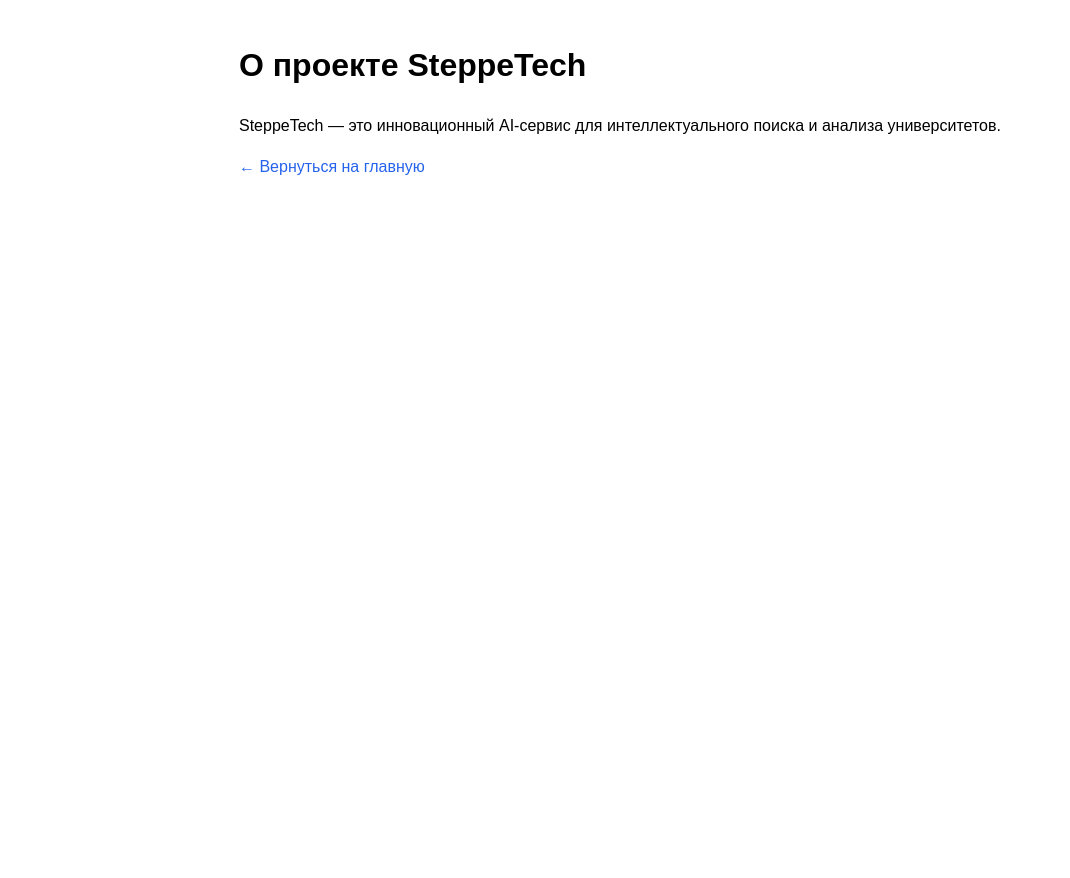
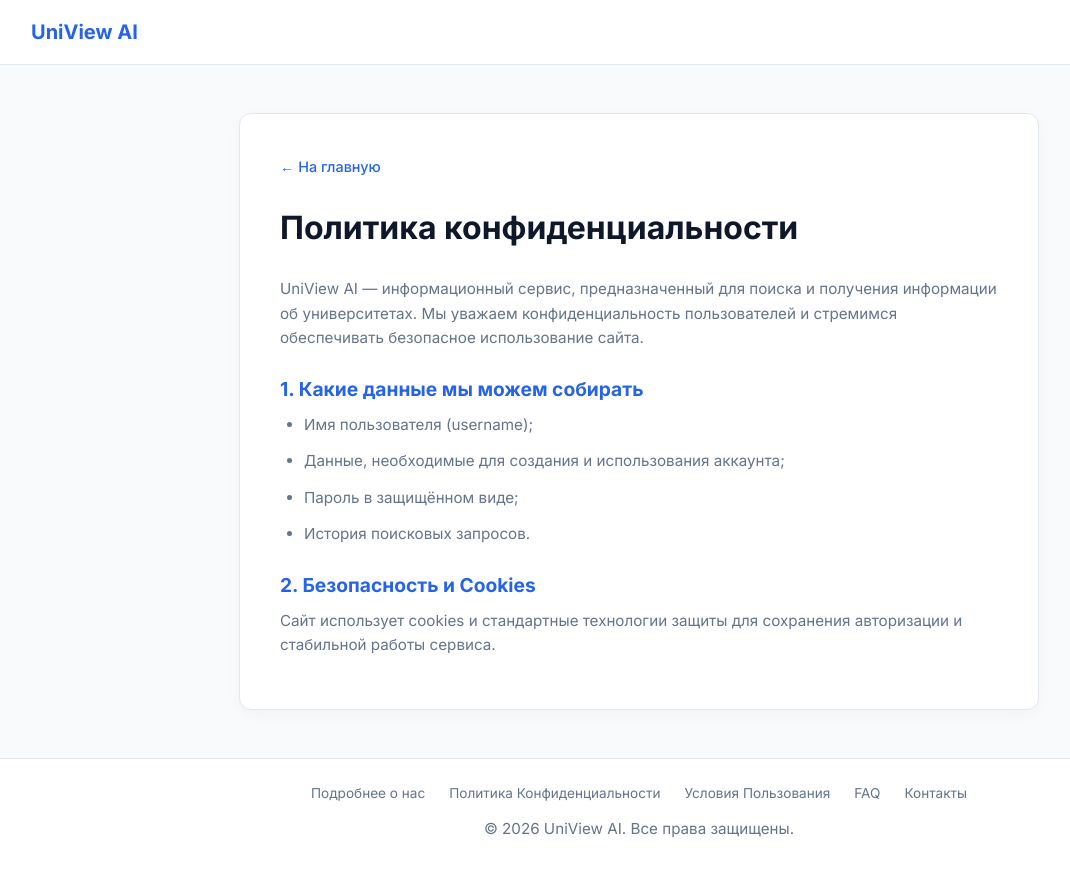
Before and after one commit to sllven/SteppeTech, a website: page docs/pp.html in a window 1280 px wide. Shown: the whole page, without its empty margins (1-1071 px from the left). Before the commit the page ends 800 px from the top, so only its background shows below. Drawn offline with Linux system fonts and the light colour scheme.

Commit message:
Revise privacy policy and improve styling
Updated the privacy policy page with new content and styles.

```diff
--- a/docs/pp.html
+++ b/docs/pp.html
@@ -2,15 +2,59 @@
 <html lang="ru">
 <head>
     <meta charset="UTF-8">
-    <title>О нас — SteppeTech</title>
+    <meta name="viewport" content="width=device-width, initial-scale=1.0">
+    <title>Политика конфиденциальности — UniView AI</title>
+    <link href="https://fonts.googleapis.com/css2?family=Inter:wght@300;400;500;600;700&display=swap" rel="stylesheet">
     <style>
-        body { font-family: sans-serif; max-width: 800px; margin: 40px auto; padding: 0 20px; line-height: 1.6; }
-        a { color: #2563eb; text-decoration: none; }
+        :root { --primary: #2563eb; --bg-color: #f8fafc; --card-bg: #ffffff; --text-main: #0f172a; --text-muted: #64748b; --border: #e2e8f0; --radius: 12px; }
+        * { box-sizing: border-box; margin: 0; padding: 0; font-family: 'Inter', sans-serif; }
+        body { background-color: var(--bg-color); color: var(--text-main); line-height: 1.6; display: flex; flex-direction: column; min-height: 100vh; }
+        header { background: var(--card-bg); border-bottom: 1px solid var(--border); padding: 1rem 2rem; display: flex; justify-content: space-between; align-items: center; }
+        .logo { font-weight: 700; font-size: 1.25rem; color: var(--primary); text-decoration: none; }
+        .container { max-width: 800px; margin: 3rem auto; padding: 2.5rem; background: var(--card-bg); border: 1px solid var(--border); border-radius: var(--radius); flex: 1; width: 100%; box-shadow: 0 4px 15px rgba(0,0,0,0.03); }
+        h1 { font-size: 2rem; margin-bottom: 1.5rem; color: var(--text-main); }
+        h2 { font-size: 1.2rem; margin-top: 1.5rem; margin-bottom: 0.5rem; color: var(--primary); }
+        p, li { font-size: 0.95rem; color: var(--text-muted); margin-bottom: 0.75rem; }
+        ul { padding-left: 1.5rem; margin-bottom: 1rem; }
+        .back-link { display: inline-block; margin-bottom: 1.5rem; color: var(--primary); text-decoration: none; font-weight: 500; font-size: 0.9rem; }
+        .back-link:hover { text-decoration: underline; }
+        footer { background: var(--card-bg); border-top: 1px solid var(--border); padding: 1.5rem; text-align: center; font-size: 0.85rem; color: var(--text-muted); margin-top: auto; }
+        footer .footer-links { display: flex; justify-content: center; gap: 1.5rem; margin-bottom: 0.75rem; flex-wrap: wrap; }
+        footer a { color: var(--text-muted); text-decoration: none; }
+        footer a:hover { color: var(--primary); }
     </style>
 </head>
 <body>
-    <h1>О проекте SteppeTech</h1>
-    <p>SteppeTech — это инновационный AI-сервис для интеллектуального поиска и анализа университетов.</p>
-    <p><a href="index.html">← Вернуться на главную</a></p>
+    <header>
+        <a href="https://st.mansur.cfd" class="logo">UniView AI</a>
+    </header>
+
+    <div class="container">
+        <a href="https://st.mansur.cfd" class="back-link">← На главную</a>
+        <h1>Политика конфиденциальности</h1>
+        <p>UniView AI — информационный сервис, предназначенный для поиска и получения информации об университетах. Мы уважаем конфиденциальность пользователей и стремимся обеспечивать безопасное использование сайта.</p>
+
+        <h2>1. Какие данные мы можем собирать</h2>
+        <ul>
+            <li>Имя пользователя (username);</li>
+            <li>Данные, необходимые для создания и использования аккаунта;</li>
+            <li>Пароль в защищённом виде;</li>
+            <li>История поисковых запросов.</li>
+        </ul>
+
+        <h2>2. Безопасность и Cookies</h2>
+        <p>Сайт использует cookies и стандартные технологии защиты для сохранения авторизации и стабильной работы сервиса.</p>
+    </div>
+
+    <footer>
+        <div class="footer-links">
+            <a href="about.html">Подробнее о нас</a>
+            <a href="pp.html">Политика Конфиденциальности</a>
+            <a href="t.html">Условия Пользования</a>
+            <a href="faq.html">FAQ</a>
+            <a href="cc.html">Контакты</a>
+        </div>
+        <p>© 2026 UniView AI. Все права защищены.</p>
+    </footer>
 </body>
 </html>
```
